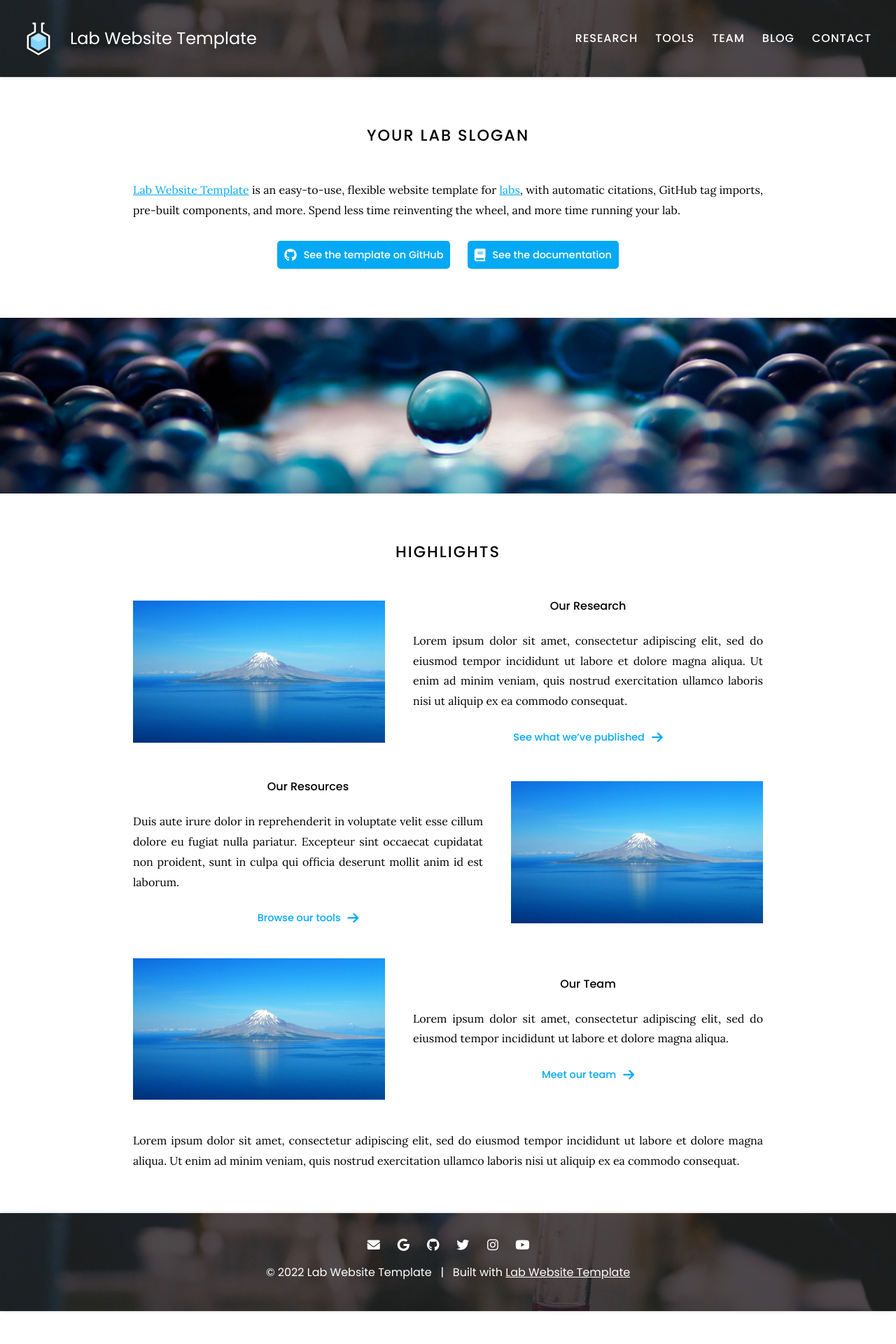
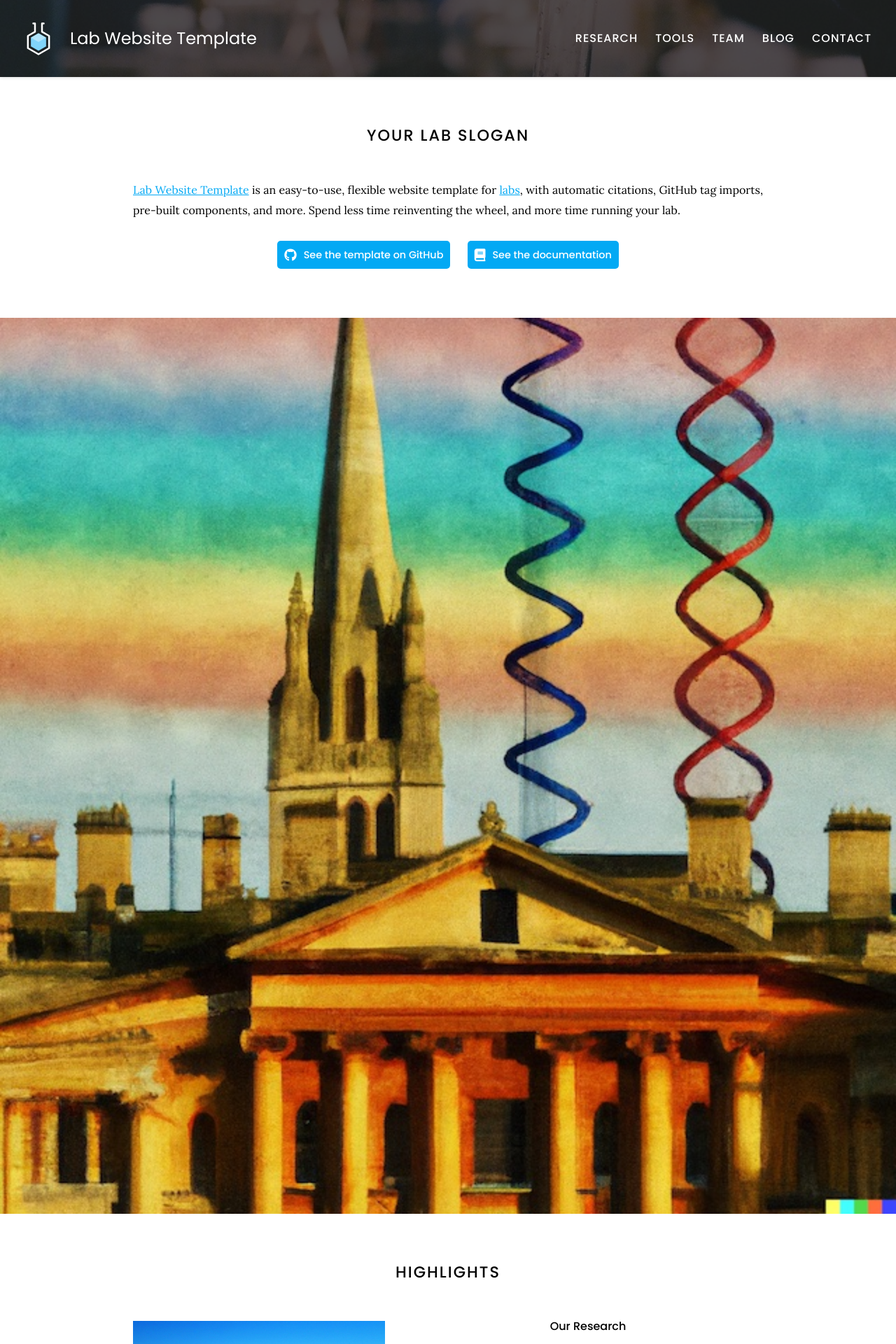
Before and after one commit to yang-luo-lab/yang-luo-lab.github.io, a Jekyll site: the page built from index.md, in a window 1280 px wide. Shown: the top 1920 px of the page at 70% size. Built offline with Jekyll 4.4.1, drawn with Linux system fonts in a browser that asks for light colours; before the commit the page ends 1873 px from its top, so only the background shows below that.

Commit message:
update banner photo to oxford DNA

```diff
--- a/index.md
+++ b/index.md
@@ -27,7 +27,7 @@ Spend less time reinventing the wheel, and more time running your lab.
 
 {% include section.html full=true %}
 
-{% include banner.html image="images/banner.jpg" %}
+{% include banner.html image="images/Oxford_DNA.jpg" %}
 
 {% include section.html %}
 
```
Also changed, not shown: images/Oxford_DNA.jpg (added).
